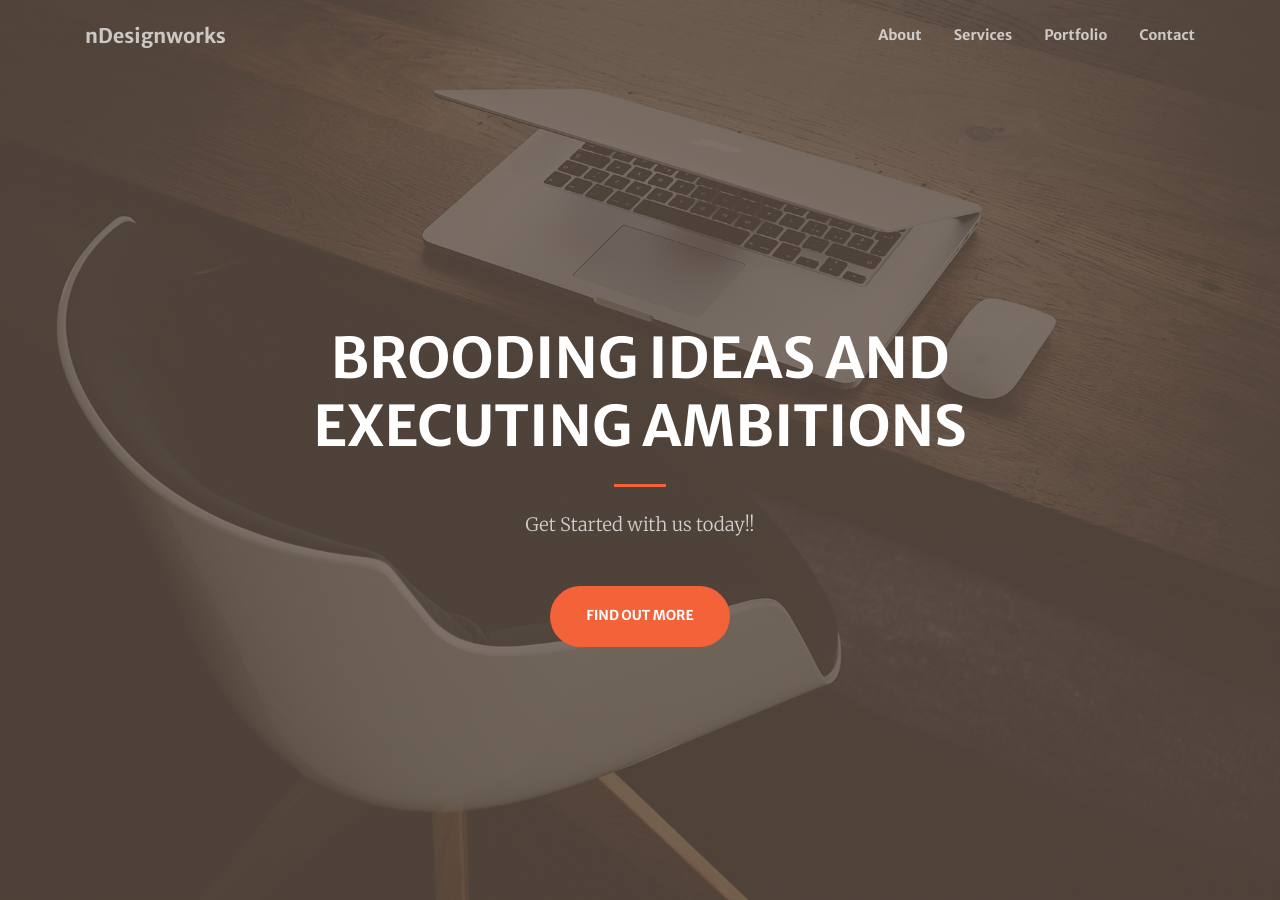
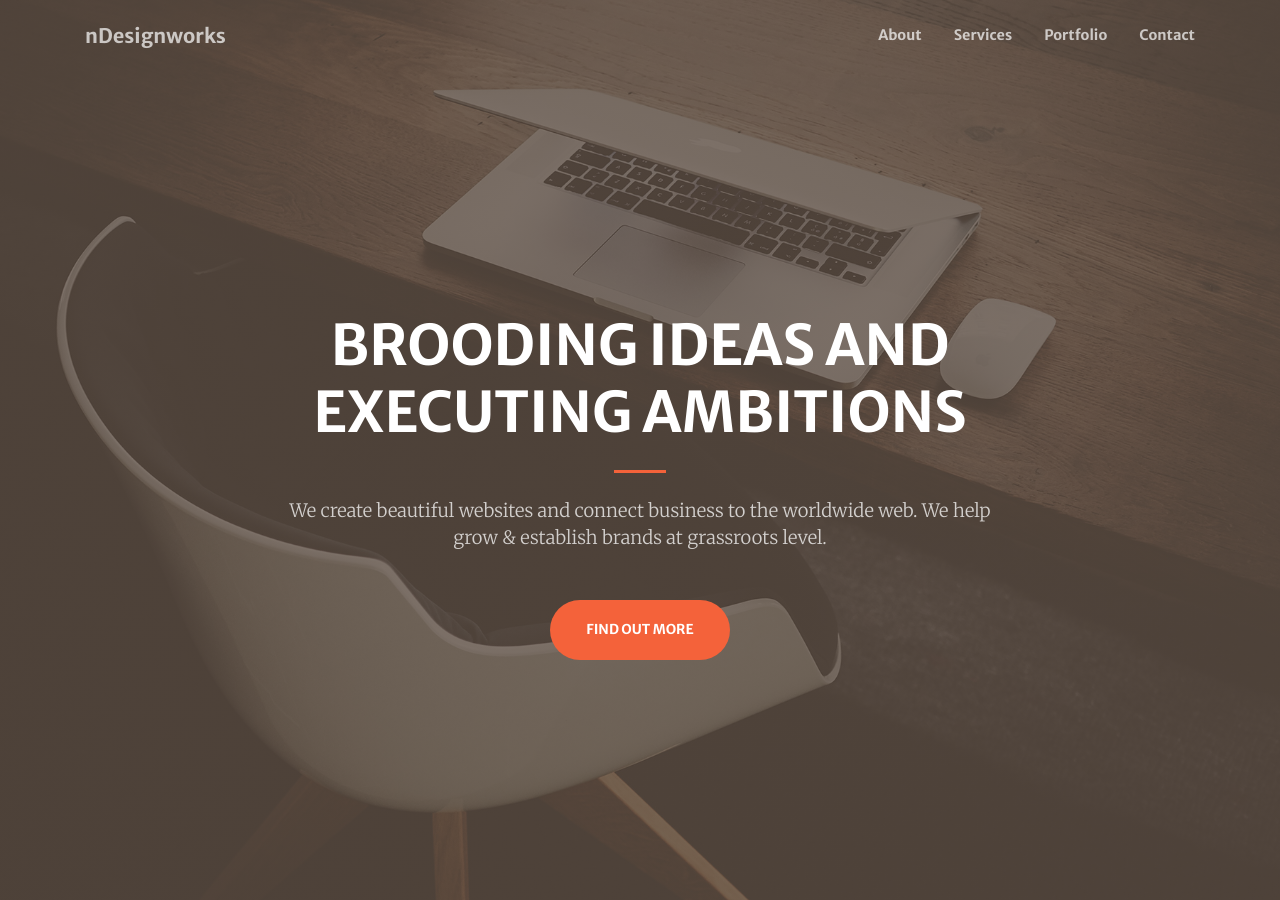
Before and after one commit to NavneetDW/ndesignworks-homepage, a Jekyll site: the page index.html, which Jekyll copies as it is, in a window 1280 px wide and 900 px high. Built offline with Jekyll 4.4.1, drawn with Linux system fonts in a browser that asks for light colours; part of the change alters nothing that is shown.

```diff
--- a/_config.yml
+++ b/_config.yml
@@ -1,11 +1,11 @@
 # Site settings
-title: Navneet Designworks - We create, build & code awesome websites.
+title: Navneet Designworks - Brooding Ideas & Executing Ambitions.
 email: hello@ndesignworks.in
 description: > # this means to ignore newlines until "baseurl:"
 baseurl: "" # the subpath of your site, e.g. /blog/
 url: "https://www.ndesignworks.in" # the base hostname & protocol for your site
 
-twitter_username: ndesignworks
+twitter_username: nDesignworks_in
 github_username: NavneetDW
 
 # Build settings
--- a/index.html
+++ b/index.html
@@ -62,7 +62,7 @@
           <hr class="divider my-4">
         </div>
         <div class="col-lg-8 align-self-baseline">
-          <p class="text-white-75 font-weight-light mb-5">Get Started with us today!!</p>
+          <p class="text-white-75 font-weight-light mb-5">We create beautiful websites and connect business to the worldwide web. We help grow & establish brands at grassroots level.</p>
           <a class="btn btn-primary btn-xl js-scroll-trigger" href="#about">Find Out More</a>
         </div>
       </div>
```
